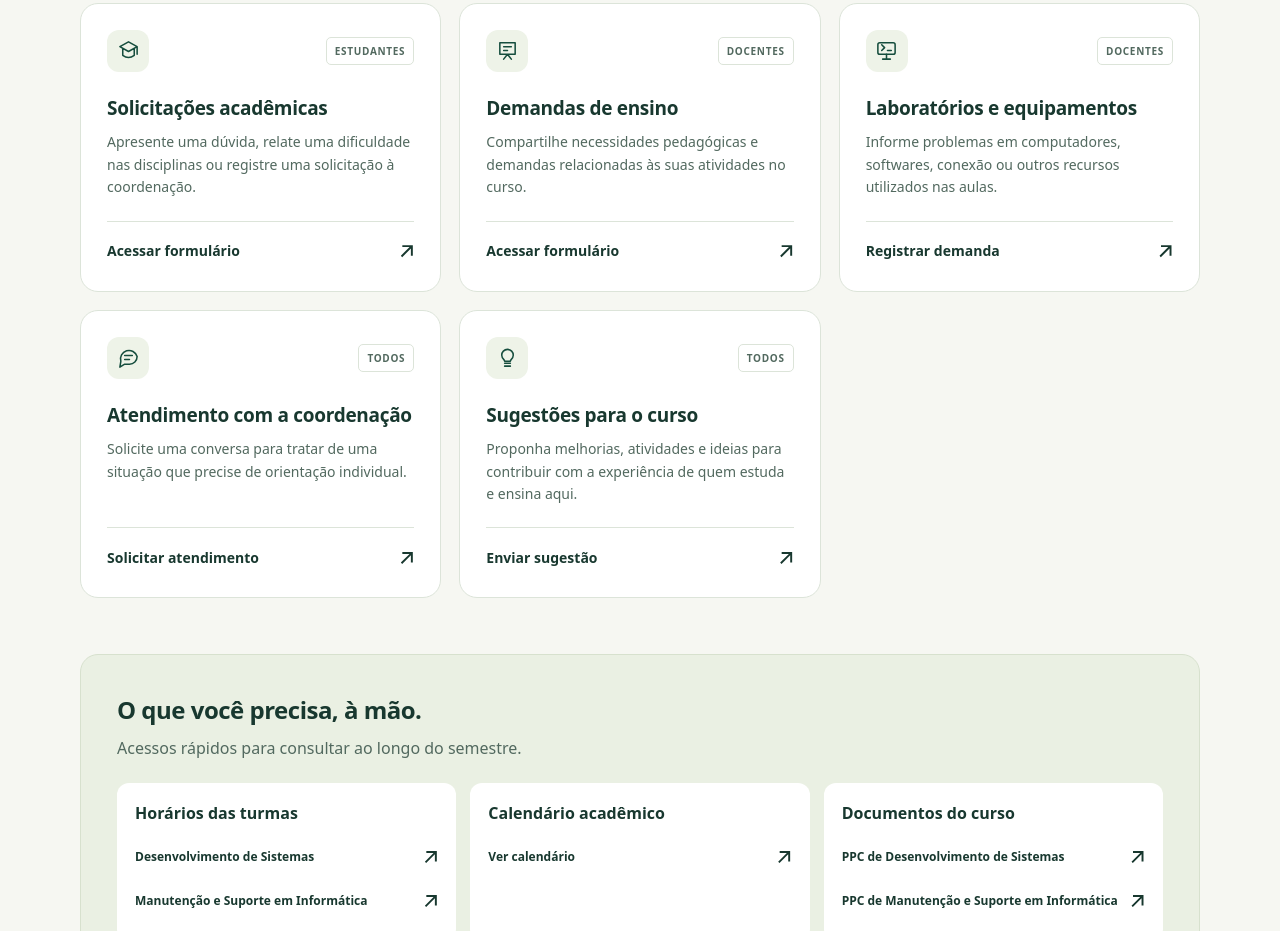
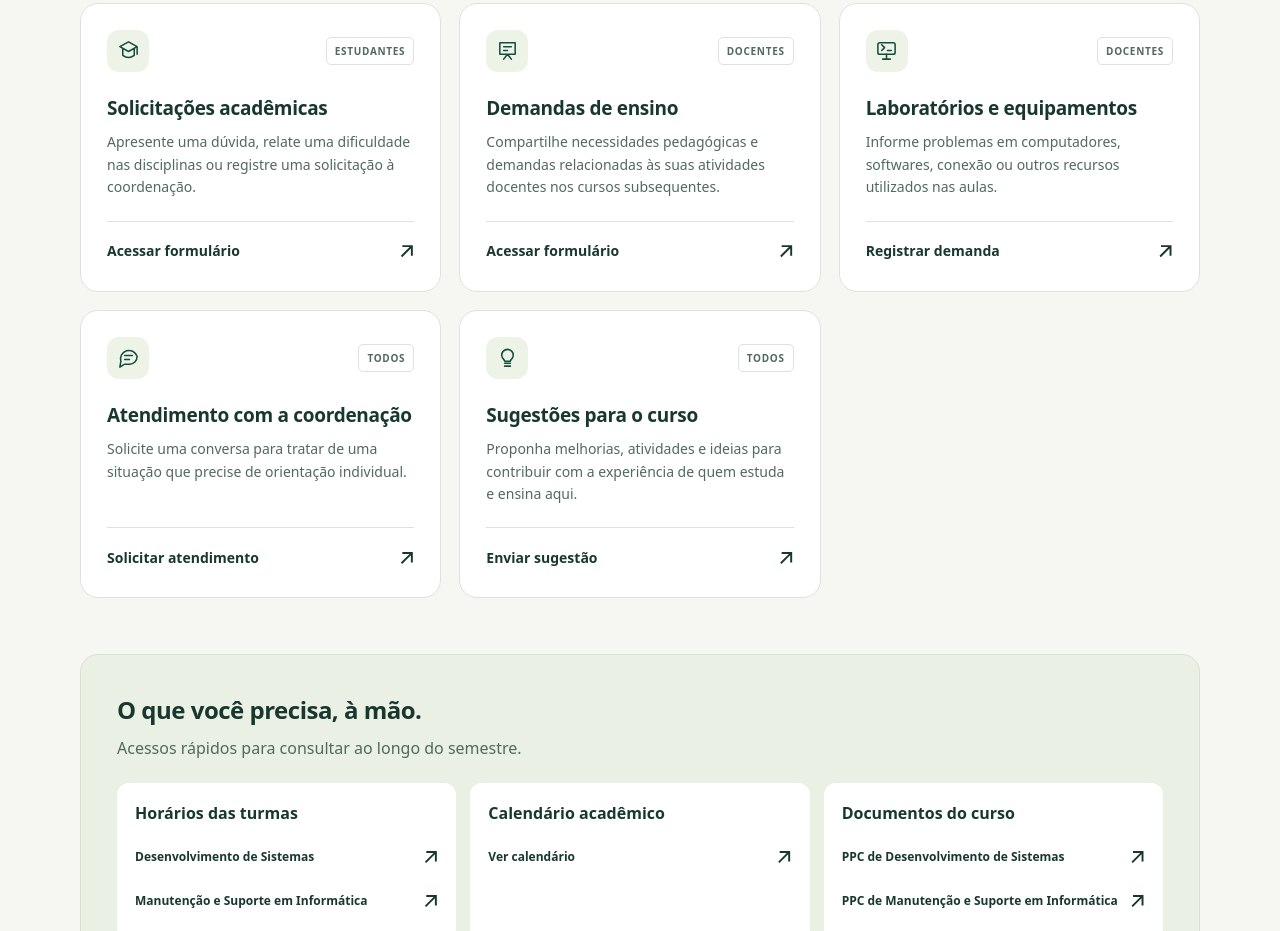
Before and after one commit to luanabto/Central-do-Curso_Subsequente, a plain HTML site: page index.html in a window 1280 px wide. Shown: the part 857-1788 px from the top of the page. Drawn offline with Linux system fonts and the light colour scheme.

Commit message:
Refine teaching demands description for docentes
Updated the description for teaching demands to specify 'docentes nos cursos subsequentes'.

```diff
--- a/index.html
+++ b/index.html
@@ -186,7 +186,7 @@
         </article>
         <article class="card" data-audience="docente">
           <div class="card-top"><span class="icon" aria-hidden="true"><svg viewBox="0 0 24 24"><path d="M4 4h16v12H4z M8 21l4-5 4 5 M8 8h8 M8 12h4"/></svg></span><span class="tag">Docentes</span></div>
-          <h3>Demandas de ensino</h3><p>Compartilhe necessidades pedagógicas e demandas relacionadas às suas atividades no curso.</p><a class="action-link" data-link="docentes" data-label="Acessar formulário"><span>Canal em preparação</span><span aria-hidden="true">↗</span></a>
+          <h3>Demandas de ensino</h3><p>Compartilhe necessidades pedagógicas e demandas relacionadas às suas atividades docentes nos cursos subsequentes.</p><a class="action-link" data-link="docentes" data-label="Acessar formulário"><span>Canal em preparação</span><span aria-hidden="true">↗</span></a>
         </article>
         <article class="card" data-audience="docente">
           <div class="card-top"><span class="icon" aria-hidden="true"><svg viewBox="0 0 24 24"><rect x="3" y="4" width="18" height="12" rx="2"/><path d="M8 21h8 M12 16v5 M7 12l3-3-3-3 M13 12h4"/></svg></span><span class="tag">Docentes</span></div>
```
